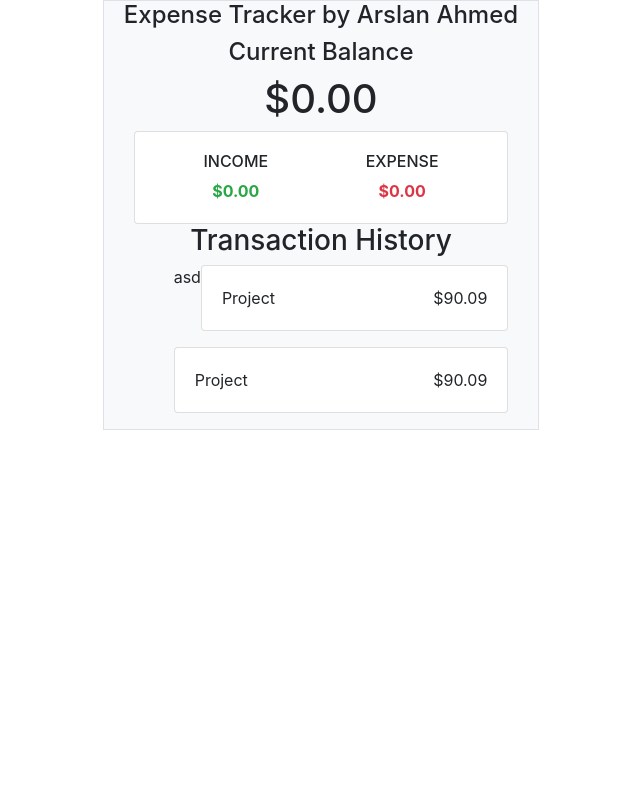
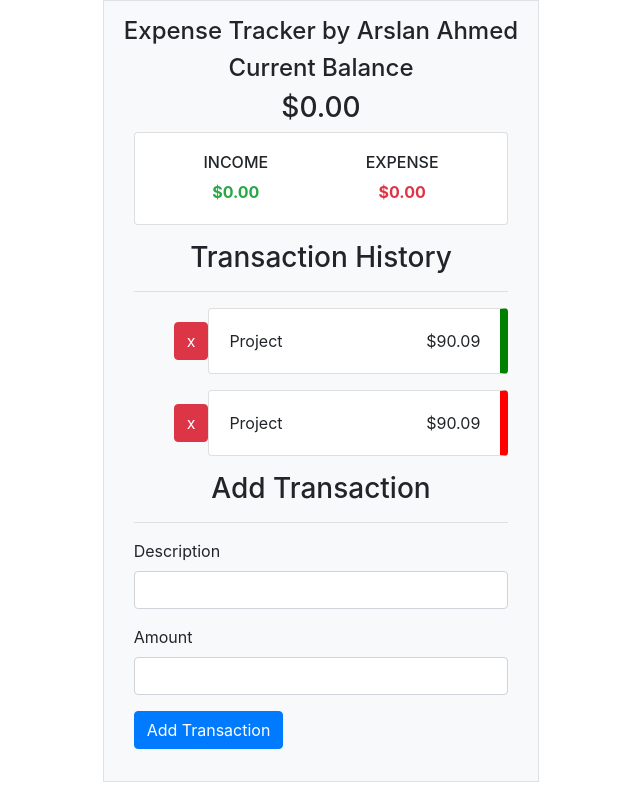
Before and after one commit to arslanahmed777/reduxapp, a React (Create React App) app: page / in a window 1280 px wide. Shown: the top 788 px of the page, without its empty margins (319-959 px from the left). Built offline with nearby package versions, Linux system fonts and the light colour scheme.

Commit message:
create use state in add transaction

```diff
--- a/src/App.css
+++ b/src/App.css
@@ -1,9 +1,17 @@
 p{
     margin: 0px;
 }
+.incomelist{
+    border-right: 8px solid green;
+}
+.expenselist{
+    border-right: 8px solid red;
+}
 .incomelist:hover{
     background-color: green;
+    color:white;
 }
 .expenselist:hover{
     background-color: red;
+    color:white;
 }
--- a/src/App.js
+++ b/src/App.js
@@ -7,17 +7,19 @@ import {Header} from './components/Header'
 import {Balance} from './components/Balance'
 import {AccountSummary} from './components/AccountSummary'
 import {TransactionHistory} from './components/TransactionHistory'
+import {AddTransaction} from './components/AddTransaction'
 function App(){
 
   return(
     <React.Fragment>
-      <div className='row '>
-        <div className='offset-md-4 col-md-4 border bg-light'>
+      <div className='row'>
+        <div className='offset-md-4 col-md-4 border bg-light  py-3 '>
           <Header/>
           <div className='container'>
             <Balance/>
             <AccountSummary/>
             <TransactionHistory/>
+            <AddTransaction/>
           </div>
 
         </div>
--- a/src/components/AddTransaction.jsx
+++ b/src/components/AddTransaction.jsx
@@ -0,0 +1,24 @@
+import React,{useState} from 'react'
+
+export const AddTransaction = () => {
+    const [description,setDescription] = useState();
+    const [transactionAmount,setTransactionAmount] = useState();
+
+
+    return (
+        <div className='my-3'>
+            <h3 className='text-center'>Add Transaction</h3><hr/>
+            <form>
+                <div className="form-group">
+                    <label htmlFor="description">Description</label>
+                    <input type="text" value={description} onChange={(e)=>setDescription(e.target.value)} className="form-control" id="description" />
+                </div>
+                <div className="form-group">
+                    <label htmlFor="amount">Amount</label>
+                    <input type="text" value={transactionAmount} onChange={(e)=>setTransactionAmount(e.target.value)} className="form-control" id="amount" />
+                </div>
+                <button type="submit" className="btn btn-primary ">Add Transaction</button>
+            </form>
+        </div>
+    )
+}
--- a/src/components/Balance.jsx
+++ b/src/components/Balance.jsx
@@ -4,7 +4,7 @@ export const Balance = () => {
     return (
         <div className="text-center">
           <h4>Current Balance</h4>
-          <h1>$0.00</h1>
+          <h3>$0.00</h3>
         </div>
     )
 }
--- a/src/components/TransactionHistory.jsx
+++ b/src/components/TransactionHistory.jsx
@@ -2,24 +2,25 @@ import React from 'react'
 
 export const TransactionHistory = () => {
     return (
-        <div>
-            <h3 className="text-center">Transaction History</h3>
+        <div className="my-3">
+            <h3 className="text-center">Transaction History</h3><hr/>
             <ul>
                 <li className=" d-flex bd-highlight mb-3">
-                    <div className="">asd</div>
-                    <div className="card expenselist flex-fill bd-highlight">
-                        <div class="card-body">
+                    <div className="align-self-center"><button className="btn btn-danger">x</button></div>
+                    <div className="card incomelist flex-fill bd-highlight">
+                        <div className="card-body">
                             Project
                             <span className="float-right">$90.09</span>
                         </div>
                     </div>
-
-
                 </li>
-                <li className="card expenselist">
-                    <div class="card-body">
-                        Project
-                        <span className="float-right">$90.09</span>
+                <li className=" d-flex bd-highlight mb-3">
+                    <div className="align-self-center"><button className="btn btn-danger">x</button></div>
+                    <div className="card expenselist flex-fill bd-highlight">
+                        <div className="card-body">
+                            Project
+                            <span className="float-right">$90.09</span>
+                        </div>
                     </div>
                 </li>
             </ul>
```
